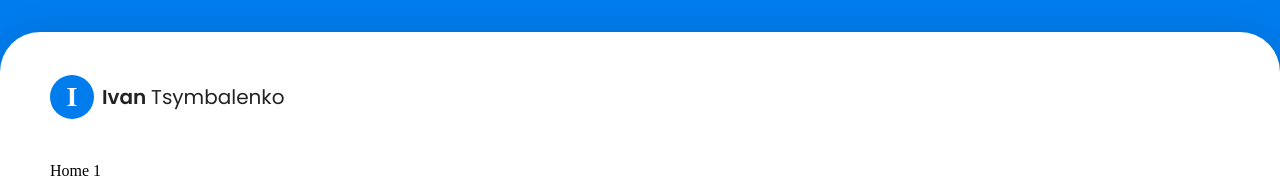
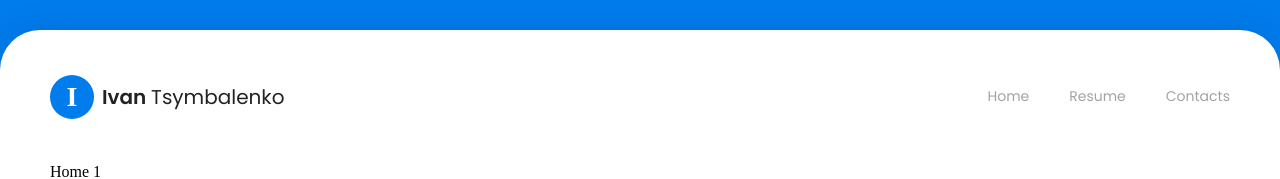
Before and after one commit to vantsymbalenko/profile-website, a React (Create React App) app: page / in a window 1280 px wide. Shown: the part 264-443 px from the top of the page. Built offline with nearby package versions, Linux system fonts and the light colour scheme.

Commit message:
add navigation

```diff
--- /dev/null
+++ b/src/components/app/components/PageHeader/components/Navigation/index.tsx
@@ -0,0 +1,28 @@
+import React, { FC } from 'react';
+
+import { Link } from '../../../../../library/components/Link';
+import { Typography } from '../../../../../library/components/Typography';
+
+import { NavList } from './styles';
+
+export const Navigation: FC = () => (
+	<nav>
+		<NavList>
+			<li>
+				<Link withActiveState to="/">
+					<Typography as="span">Home</Typography>
+				</Link>
+			</li>
+			<li>
+				<Link withActiveState to="/resume">
+					<Typography as="span">Resume</Typography>
+				</Link>
+			</li>
+			<li>
+				<Link withActiveState to="/contacts">
+					<Typography as="span">Contacts</Typography>
+				</Link>
+			</li>
+		</NavList>
+	</nav>
+);
--- /dev/null
+++ b/src/components/app/components/PageHeader/components/Navigation/styles/index.ts
@@ -0,0 +1,7 @@
+import styled from 'styled-components';
+
+export const NavList = styled.ul`
+	display: flex;
+	gap: 40px;
+	list-style: none;
+`;
--- a/src/components/app/components/PageHeader/index.tsx
+++ b/src/components/app/components/PageHeader/index.tsx
@@ -2,10 +2,12 @@ import React, { FC } from 'react';
 
 import { Logo } from '../Logo';
 
+import { Navigation } from './components/Navigation';
 import { Header } from './styles';
 
 export const PageHeader: FC = () => (
 	<Header>
 		<Logo />
+		<Navigation />
 	</Header>
 );
```
